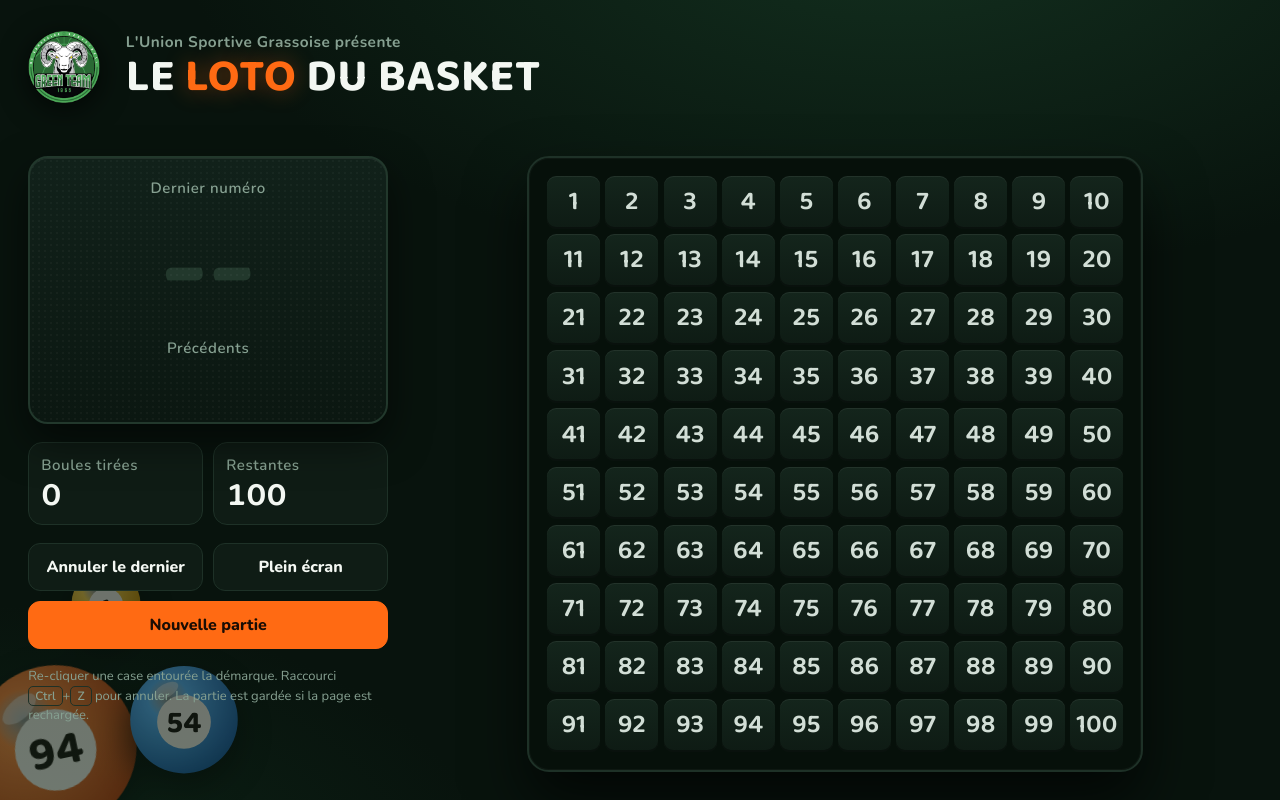
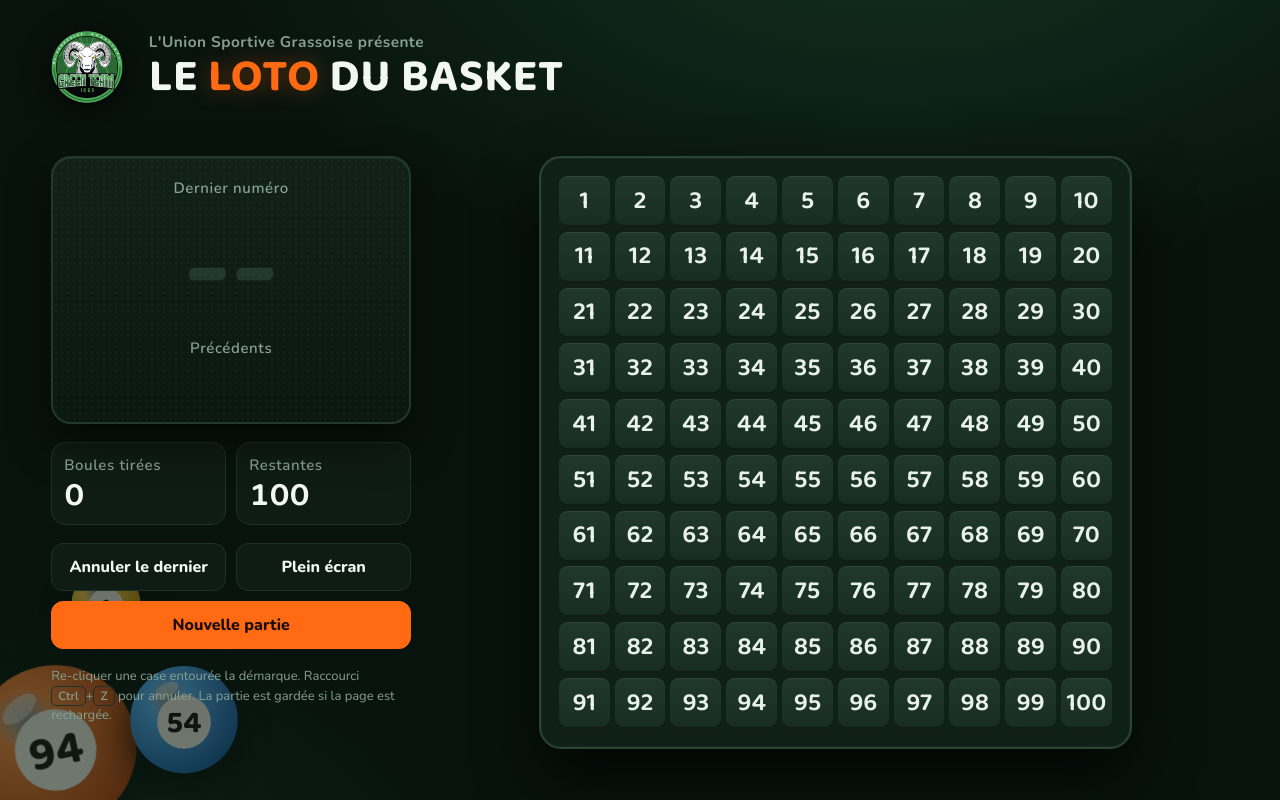
Before and after one commit to MayStudio21/Loto-du-Basket, a plain HTML site: page index.html in a window 1280 px wide. Drawn offline with nearby package versions, Linux system fonts and the light colour scheme.

Commit message:
Add files via upload

```diff
--- a/style.css
+++ b/style.css
@@ -5,7 +5,7 @@ PICTURE: la grille 10×10, cercle orange ballon qui se dessine au clic ; boules
 COLOUR and TYPE: nuit vert sapin très foncé, orange ballon #ff6a13, blanc. Baloo 2 (ronde, semi-grasse) + Nunito.
 LAYOUT: en-tête logo + titre, puis panneau score à gauche et grille carrée ; empilé sous 900px.
 */
-:root{color-scheme:dark;--bg:#08130d;--panel:#0f1c15;--line:#1e3127;--ink:#f3f7f2;--dim:#86a091;--ball:#ff6a13;--ball2:#ffb067;--court:#3fa7ff;--pad:clamp(14px,2.2vw,32px);--head:156px}
+:root{color-scheme:dark;--bg:#08130d;--panel:#0f1c15;--line:#1e3127;--ink:#f3f7f2;--dim:#86a091;--ball:#ff6a13;--ball2:#ffb067;--court:#3fa7ff;--pad:clamp(20px,4vw,64px);--head:156px}
 *{box-sizing:border-box;min-width:0}
 html,body{min-height:100%}
 body{margin:0;background:radial-gradient(1200px 600px at 70% -10%,#13301f 0%,transparent 60%),radial-gradient(900px 500px at 0% 110%,#0d2417 0%,transparent 55%),var(--bg);background-attachment:fixed;color:var(--ink);font:16px/1.5 Nunito,system-ui,sans-serif;overflow-x:clip}
@@ -40,13 +40,13 @@ button:focus-visible{outline:3px solid var(--court);outline-offset:2px}
 .foot kbd{font:600 12px Nunito;border:1px solid var(--line);border-radius:5px;padding:1px 6px}
 /* grille */
 .stage{display:flex;justify-content:center}
-.gridwrap{width:min(100%,calc(100vh - var(--head) - var(--pad)));container-type:inline-size;background:#06100a;border:2px solid #1e3127;border-radius:22px;padding:1.4cqi;box-shadow:0 30px 60px #000a,inset 0 0 0 1px #ffffff08}
+.gridwrap{width:min(100%,calc(100vh - var(--head) - var(--pad)));container-type:inline-size;background:#0f2018;border:2px solid #2a4536;border-radius:22px;padding:1.4cqi;box-shadow:0 30px 60px #000a,inset 0 0 0 1px #ffffff08}
 .grid{display:grid;grid-template-columns:repeat(10,minmax(0,1fr));gap:.9cqi}
-.c{position:relative;aspect-ratio:1;border:0;border-radius:1.6cqi;background:linear-gradient(#14251c,#0e1b14);box-shadow:inset 0 1px 0 #ffffff10,inset 0 -2px 0 #00000060;padding:0;min-height:0;display:grid;place-items:center;font:600 4.6cqi/1 "Baloo 2",sans-serif;color:#d2ded6;transition:color .25s,background .25s}
-.c:hover{background:linear-gradient(#1c3326,#14261c);color:#fff}
+.c{position:relative;aspect-ratio:1;border:0;border-radius:1.6cqi;background:linear-gradient(#20382b,#182d22);box-shadow:inset 0 1px 0 #ffffff10,inset 0 -2px 0 #00000060;padding:0;min-height:0;display:grid;place-items:center;font:600 4.6cqi/1 "Baloo 2",sans-serif;color:#e8f1eb;transition:color .25s,background .25s}
+.c:hover{background:linear-gradient(#2a4636,#203a2c);color:#fff}
 .c svg{position:absolute;inset:6%;width:88%;height:88%;overflow:visible;pointer-events:none}
 .c circle{fill:none;stroke:var(--ball);stroke-width:7;stroke-linecap:round;stroke-dasharray:100;stroke-dashoffset:100;transform:rotate(-90deg);transform-origin:50% 50%;filter:drop-shadow(0 0 4px #ff6a13aa)}
-.c.on{background:radial-gradient(circle at 50% 45%,#ff6a1340,#0e1b14 70%);color:#fff;text-shadow:0 0 10px #ffb06799}
+.c.on{background:radial-gradient(circle at 50% 45%,#ff6a1345,#182d22 70%);color:#fff;text-shadow:0 0 10px #ffb06799}
 .c.on circle{stroke-dashoffset:0;transition:stroke-dashoffset .45s cubic-bezier(.6,0,.3,1)}
 .c.bounce{animation:bounce .55s cubic-bezier(.3,1.7,.5,1)}
 @keyframes bounce{0%{transform:scale(.8)}100%{transform:scale(1)}}
```
